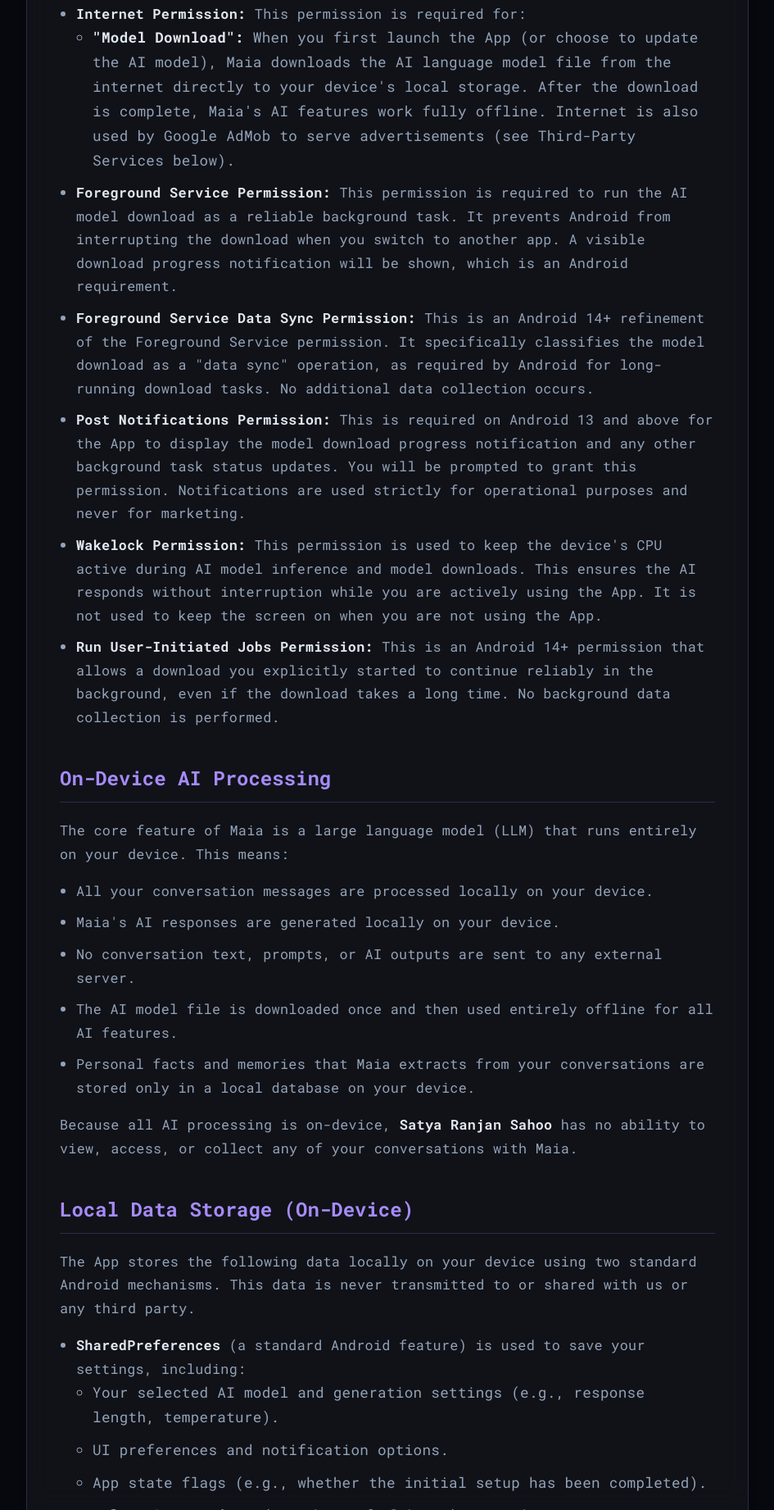
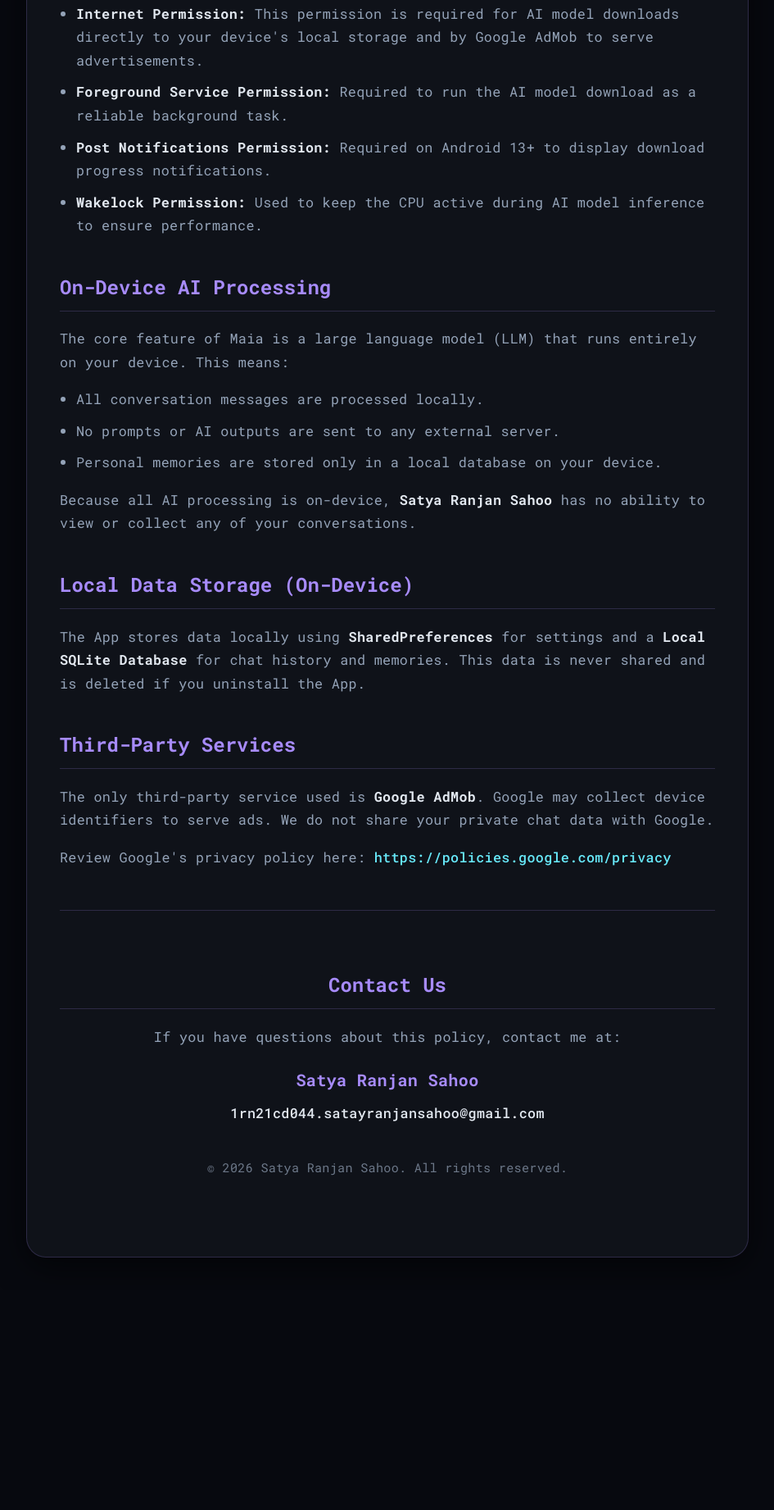
Before and after one commit to satya2025sahoo/Maia_privacy_policy, a plain HTML site: page index.html in a window 1280 px wide. Shown: the part 958-2800 px from the top of the page at 82% size, without its empty margins (167-1112 px from the left). After the commit the page ends 2532 px from the top, so only its background shows below. Drawn offline with Linux system fonts and the light colour scheme.

Commit message:
Refactor CSS styles and update privacy policy
Removed glow effects and backdrop-filter for a solid background. Updated permissions and privacy policy sections for clarity.

```diff
--- a/index.html
+++ b/index.html
@@ -8,17 +8,15 @@
     <link rel="preconnect" href="https://fonts.gstatic.com" crossorigin>
     <link href="https://fonts.googleapis.com/css2?family=Roboto+Mono:wght@400;500;700&display=swap" rel="stylesheet">
     <style>
-        /* * CSS for "Cyber-Glass" Theme
-         * Modern Dark Glassmorphic design
-         */
         :root {
             --primary-accent: #A78BFA; /* Soft purple/pink */
             --secondary-accent: #67E8F9; /* Electric Cyan */
             --background-color: #07090F; /* Deep Space */
             --text-primary: #E2E8F0; /* Off-white */
             --text-secondary: #94A3B8; /* Muted grey */
-            --container-bg: rgba(255, 255, 255, 0.04); /* Translucent glass */
-            --border-color: rgba(167, 139, 250, 0.2); /* Subtle glow border */
+            /* Changed to a solid color to remove the glow/gradient effect */
+            --container-bg: #0F1219;
+            --border-color: rgba(167, 139, 250, 0.2);
         }
 
         body {
@@ -37,10 +35,8 @@
             background-color: var(--container-bg);
             border: 1px solid var(--border-color);
             border-radius: 24px;
-            /* Cyber-Glass backdrop-filter */
-            backdrop-filter: blur(16px);
-            -webkit-backdrop-filter: blur(16px);
-            box-shadow: 0 8px 32px 0 rgba(0, 0, 0, 0.37);
+            /* Removed backdrop-filter to eliminate the "glow" artifacts */
+            box-shadow: 0 10px 40px rgba(0, 0, 0, 0.6);
         }
 
         header {
@@ -49,17 +45,16 @@
             border-bottom: 1px solid var(--border-color);
         }
 
-        /* Embedded App Icon */
         .app-icon {
             width: 128px;
             height: 128px;
             border-radius: 24px;
             margin: 0 auto 24px;
-            background-image: url('assets/splash_icon.png');
+            background-image: url('splash_icon.png');
             background-size: cover;
             background-repeat: no-repeat;
             background-position: center;
-            box-shadow: 0 0 20px rgba(167, 139, 250, 0.2);
+            background-color: #1a1d26; /* Placeholder color if image fails */
         }
 
         h1 {
@@ -67,7 +62,6 @@
             font-size: 2.5em;
             margin: 0;
             line-height: 1.2;
-            text-shadow: 0 0 15px rgba(167, 139, 250, 0.3);
         }
 
         h2 {
@@ -104,12 +98,11 @@
             color: var(--secondary-accent);
             text-decoration: none;
             font-weight: 500;
-            transition: text-shadow 0.3s ease;
+            transition: opacity 0.3s ease;
         }
 
         a:hover {
-            text-decoration: none;
-            text-shadow: 0 0 8px rgba(103, 232, 249, 0.6);
+            opacity: 0.8;
         }
 
         .contact {
@@ -122,6 +115,7 @@
         footer {
             text-align: center;
             margin-top: 40px;
+            padding-bottom: 40px;
             font-size: 0.9em;
             color: var(--text-secondary);
             opacity: 0.7;
@@ -157,16 +151,10 @@
                 <h2>Data Collection and Use (Permissions)</h2>
                 <p>The App requests the following permissions to provide its features. All data processed via these permissions either stays on your device or is handled by a clearly disclosed third-party service (Google AdMob).</p>
                 <ul>
-                    <li><strong>Internet Permission:</strong> This permission is required for:
-                        <ul>
-                            <li><strong>"Model Download":</strong> When you first launch the App (or choose to update the AI model), Maia downloads the AI language model file from the internet directly to your device's local storage. After the download is complete, Maia's AI features work fully offline. Internet is also used by Google AdMob to serve advertisements (see Third-Party Services below).</li>
-                        </ul>
-                    </li>
-                    <li><strong>Foreground Service Permission:</strong> This permission is required to run the AI model download as a reliable background task. It prevents Android from interrupting the download when you switch to another app. A visible download progress notification will be shown, which is an Android requirement.</li>
-                    <li><strong>Foreground Service Data Sync Permission:</strong> This is an Android 14+ refinement of the Foreground Service permission. It specifically classifies the model download as a "data sync" operation, as required by Android for long-running download tasks. No additional data collection occurs.</li>
-                    <li><strong>Post Notifications Permission:</strong> This is required on Android 13 and above for the App to display the model download progress notification and any other background task status updates. You will be prompted to grant this permission. Notifications are used strictly for operational purposes and never for marketing.</li>
-                    <li><strong>Wakelock Permission:</strong> This permission is used to keep the device's CPU active during AI model inference and model downloads. This ensures the AI responds without interruption while you are actively using the App. It is not used to keep the screen on when you are not using the App.</li>
-                    <li><strong>Run User-Initiated Jobs Permission:</strong> This is an Android 14+ permission that allows a download you explicitly started to continue reliably in the background, even if the download takes a long time. No background data collection is performed.</li>
+                    <li><strong>Internet Permission:</strong> This permission is required for AI model downloads directly to your device's local storage and by Google AdMob to serve advertisements.</li>
+                    <li><strong>Foreground Service Permission:</strong> Required to run the AI model download as a reliable background task.</li>
+                    <li><strong>Post Notifications Permission:</strong> Required on Android 13+ to display download progress notifications.</li>
+                    <li><strong>Wakelock Permission:</strong> Used to keep the CPU active during AI model inference to ensure performance.</li>
                 </ul>
             </section>
 
@@ -174,63 +162,32 @@
                 <h2>On-Device AI Processing</h2>
                 <p>The core feature of Maia is a large language model (LLM) that runs entirely on your device. This means:</p>
                 <ul>
-                    <li>All your conversation messages are processed locally on your device.</li>
-                    <li>Maia's AI responses are generated locally on your device.</li>
-                    <li>No conversation text, prompts, or AI outputs are sent to any external server.</li>
-                    <li>The AI model file is downloaded once and then used entirely offline for all AI features.</li>
-                    <li>Personal facts and memories that Maia extracts from your conversations are stored only in a local database on your device.</li>
+                    <li>All conversation messages are processed locally.</li>
+                    <li>No prompts or AI outputs are sent to any external server.</li>
+                    <li>Personal memories are stored only in a local database on your device.</li>
                 </ul>
-                <p>Because all AI processing is on-device, <strong>Satya Ranjan Sahoo</strong> has no ability to view, access, or collect any of your conversations with Maia.</p>
+                <p>Because all AI processing is on-device, <strong>Satya Ranjan Sahoo</strong> has no ability to view or collect any of your conversations.</p>
             </section>
 
             <section>
                 <h2>Local Data Storage (On-Device)</h2>
-                <p>The App stores the following data locally on your device using two standard Android mechanisms. This data is never transmitted to or shared with us or any third party.</p>
-                <ul>
-                    <li><strong>SharedPreferences</strong> (a standard Android feature) is used to save your settings, including:
-                        <ul>
-                            <li>Your selected AI model and generation settings (e.g., response length, temperature).</li>
-                            <li>UI preferences and notification options.</li>
-                            <li>App state flags (e.g., whether the initial setup has been completed).</li>
-                        </ul>
-                    </li>
-                    <li><strong>Local SQLite Database</strong> (via the Drift library) is used to save:
-                        <ul>
-                            <li>Your full chat history, including all messages you send and all responses from Maia.</li>
-                            <li>Personal facts and long-term memory items that Maia has extracted from your conversations.</li>
-                            <li>Your points balance and usage history.</li>
-                        </ul>
-                    </li>
-                </ul>
-                <p>All of this data is stored securely on your device and is never transmitted or shared. You can permanently delete all locally stored data by uninstalling the App.</p>
+                <p>The App stores data locally using <strong>SharedPreferences</strong> for settings and a <strong>Local SQLite Database</strong> for chat history and memories. This data is never shared and is deleted if you uninstall the App.</p>
             </section>
 
             <section>
                 <h2>Third-Party Services</h2>
-                <p>The only third-party service used by the App is <strong>Google AdMob</strong>, which is used to display advertisements. AdMob is an advertising service provided by Google LLC.</p>
-                <ul>
-                    <li>Google AdMob may collect and use device information, such as your Advertising ID, device type, and OS version, to serve personalized ads.</li>
-                    <li>We do not share any data collected by Maia's core features (such as conversation text, AI outputs, or personal memories) with Google or any advertiser.</li>
-                    <li>You can opt out of personalized ads at any time in your device's Settings under Google &rarr; Ads.</li>
-                    <li>We recommend you review Google's privacy policy for more information: <a href="https://policies.google.com/privacy" target="_blank" rel="noopener noreferrer" style="color: var(--text-primary);">https://policies.google.com/privacy</a></li>                </ul>
-            </section>
-
-            <section>
-                <h2>Children's Privacy</h2>
-                <p>The App is not intended for use by children under the age of 13. We do not knowingly collect any personally identifiable information from children. If you believe your child has provided personal information through the App, please contact us and we will take steps to provide guidance on removing that data from the device.</p>
-            </section>
-
-            <section>
-                <h2>Changes to This Privacy Policy</h2>
-                <p>We may update this privacy policy from time to time. We will notify you of any changes by posting the new privacy policy on this page and updating the "Last Updated" date above. You are advised to review this policy periodically for any changes.</p>
+                <p>The only third-party service used is <strong>Google AdMob</strong>. Google may collect device identifiers to serve ads. We do not share your private chat data with Google.</p>
+                <p>Review Google's privacy policy here: <a href="https://policies.google.com/privacy" target="_blank">https://policies.google.com/privacy</a></p>
             </section>
 
             <section class="contact">
                 <h2>Contact Us</h2>
-                <p>If you have any questions or suggestions about this Privacy Policy, do not hesitate to contact me.</p>
+                <p>If you have questions about this policy, contact me at:</p>
                 <p style="margin-top: 20px;">
                     <strong style="color: var(--primary-accent); font-size: 1.2em;">Satya Ranjan Sahoo</strong><br>
-<a href="mailto:1rn21cd044.satayranjansahoo@gmail.com" style="margin-top: 10px; display: inline-block; color: var(--text-primary);">1rn21cd044.satayranjansahoo@gmail.com</a>            </section>
+                    <a href="mailto:1rn21cd044.satayranjansahoo@gmail.com" style="margin-top: 10px; display: inline-block; color: var(--text-primary);">1rn21cd044.satayranjansahoo@gmail.com</a>
+                </p>
+            </section>
         </main>
 
         <footer>
@@ -241,19 +198,12 @@
     <script>
         document.addEventListener('DOMContentLoaded', () => {
             try {
-                // Policy Update Date (YYYY-MM-DD)
                 const lastUpdatedDate = new Date('2026-04-19T12:00:00Z');
-
                 const options = { year: 'numeric', month: 'long', day: 'numeric' };
                 const dateString = lastUpdatedDate.toLocaleDateString('en-US', options);
-
                 const dateElement = document.getElementById('last-updated');
-                if (dateElement) {
-                    dateElement.textContent = dateString;
-                }
-            } catch (e) {
-                console.error('Error setting date:', e);
-            }
+                if (dateElement) { dateElement.textContent = dateString; }
+            } catch (e) { console.error('Error setting date:', e); }
         });
     </script>
 </body>
```
